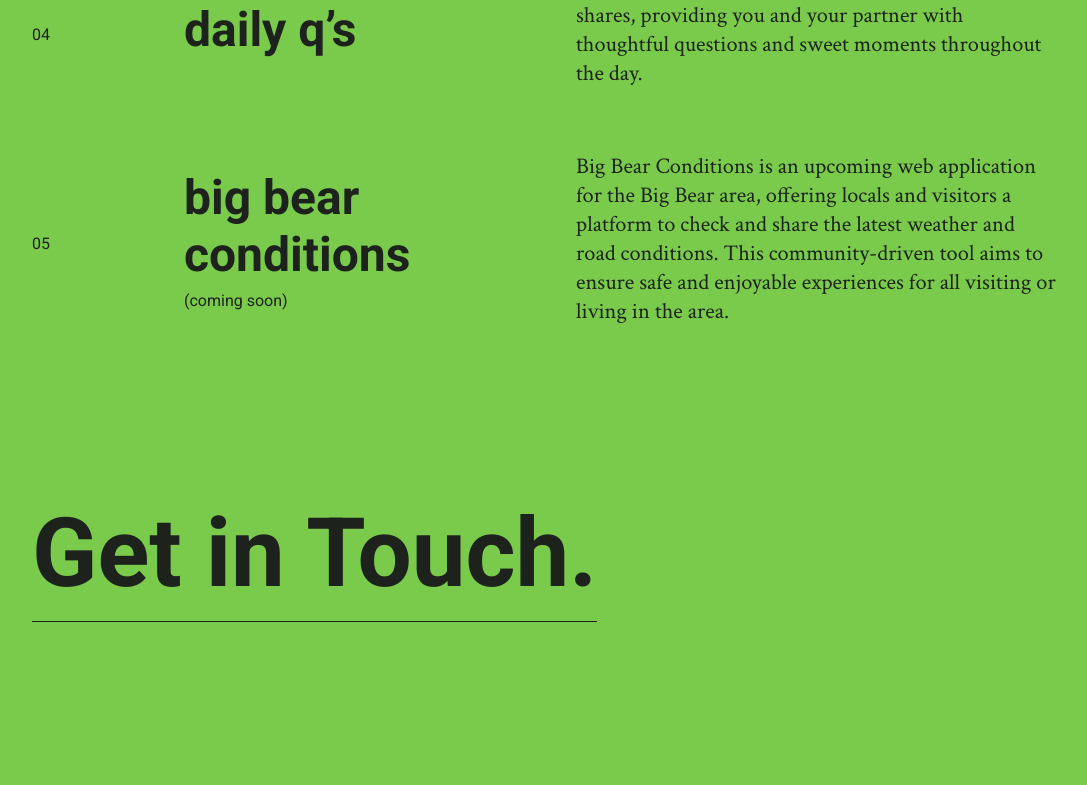
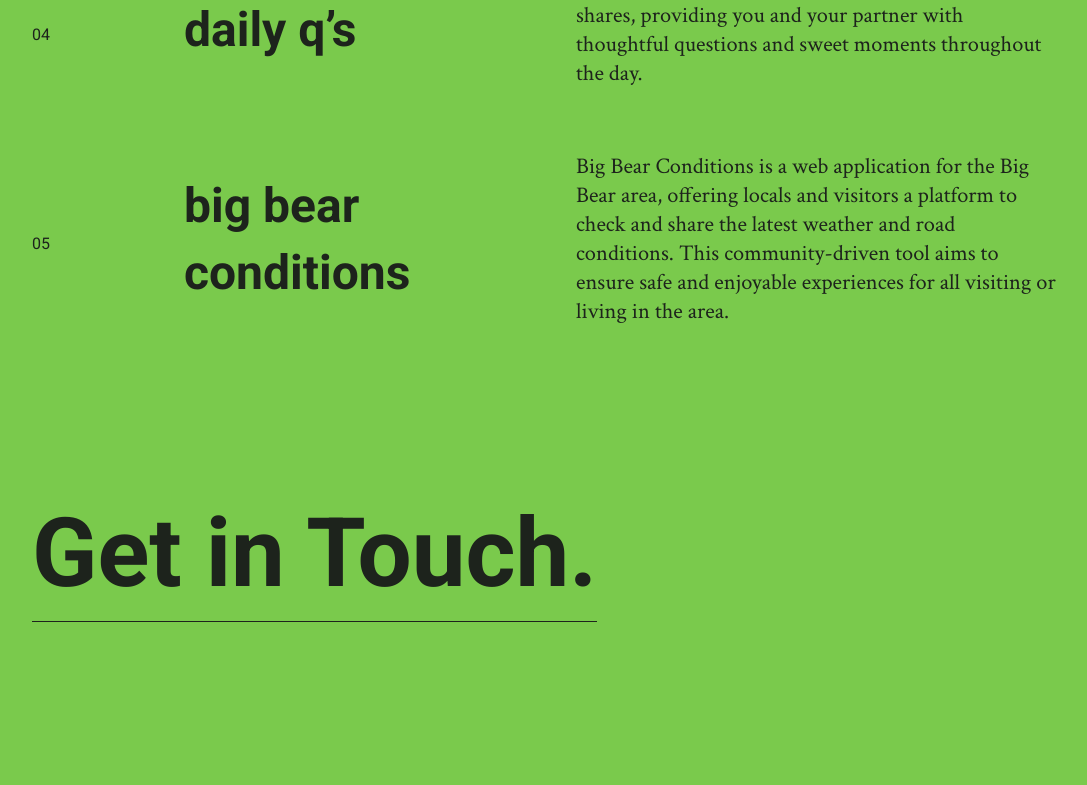
Before and after one commit to andrewjsauer/sauerapple-llc, a Next.js app: page / in a window 1280 px wide. Shown: the part 1697-2482 px from the top of the page, without its empty margins (96-1183 px from the left). Built offline with nearby package versions, Linux system fonts and the light colour scheme.

Commit message:
Updated bb conditions and small tweaks

```diff
--- a/src/app/page.module.css
+++ b/src/app/page.module.css
@@ -11,7 +11,7 @@
 }
 
 .title {
-  font-size: 2rem;
+  font-size: 1.6rem;
   font-weight: 500;
   font-family: var(--font-roboto);
 }
--- a/src/app/page.tsx
+++ b/src/app/page.tsx
@@ -1,4 +1,5 @@
 import styles from "./page.module.css";
+import Link from "next/link";
 
 export default function Home() {
   return (
@@ -37,7 +38,7 @@
           <div className={styles.projectItem}>
             <span>01</span>
             <div className={styles.projectLinkContainer}>
-              <a
+              <Link
                 className={styles.projectLink}
                 href="https://permits.sgwa.org/"
                 target="_blank"
@@ -45,7 +46,7 @@
                 aria-label="San Gorgonio Wilderness Permit Portal (opens in a new tab)"
               >
                 permit portal
-              </a>
+              </Link>
             </div>
             <p>
               A a web application tailored for the San Gorgonio Wilderness
@@ -58,7 +59,7 @@
           <div className={styles.projectItem}>
             <span>02</span>
             <div className={styles.projectLinkContainer}>
-              <a
+              <Link
                 className={styles.projectLink}
                 href="https://switchbacks.app/"
                 target="_blank"
@@ -66,7 +67,7 @@
                 aria-label="San Gorgonio Wilderness Trail Conditions (opens in a new tab)"
               >
                 switchbacks
-              </a>
+              </Link>
             </div>
             <p>
               A trail conditions web application designed for hikers and
@@ -93,7 +94,7 @@
           <div className={styles.projectItem}>
             <span>04</span>
             <div className={styles.projectLinkContainer}>
-              <a
+              <Link
                 className={styles.projectLink}
                 href="https://www.daily-qs.com/"
                 target="_blank"
@@ -101,7 +102,7 @@
                 aria-label="Daily Q's (opens in a new tab)"
               >
                 daily q’s
-              </a>
+              </Link>
             </div>
             <p>
               An app for couples in love. Daily Q’s encourages new shares,
@@ -112,29 +113,36 @@
           <div className={styles.projectItem}>
             <span>05</span>
             <div className={styles.projectLinkContainer}>
-              <h3>big bear conditions</h3>
-              <span>(coming soon)</span>
+              <Link
+                className={styles.projectLink}
+                href="https://www.bigbearconditions.com/"
+                target="_blank"
+                rel="noopener noreferrer"
+                aria-label="Big Bear Conditions (opens in a new tab)"
+              >
+                big bear conditions
+              </Link>
             </div>
             <div className={styles.projectLinkContainer}>
               <p>
-                Big Bear Conditions is an upcoming web application for the Big
-                Bear area, offering locals and visitors a platform to check and
-                share the latest weather and road conditions. This
-                community-driven tool aims to ensure safe and enjoyable
-                experiences for all visiting or living in the area.
+                Big Bear Conditions is a web application for the Big Bear area,
+                offering locals and visitors a platform to check and share the
+                latest weather and road conditions. This community-driven tool
+                aims to ensure safe and enjoyable experiences for all visiting
+                or living in the area.
               </p>
             </div>
           </div>
         </div>
         <div className={styles.contactContainer}>
-          <a
+          <Link
             className={styles.contactLink}
             href="mailto:andrew@sauerapple.com"
             rel="noopener noreferrer"
             aria-label="Email sauerApple (opens in a new tab)"
           >
             Get in Touch.
-          </a>
+          </Link>
         </div>
         <div className={styles.footer}>
           <p>© {new Date().getFullYear()} sauerApple. All rights reserved.</p>
```
